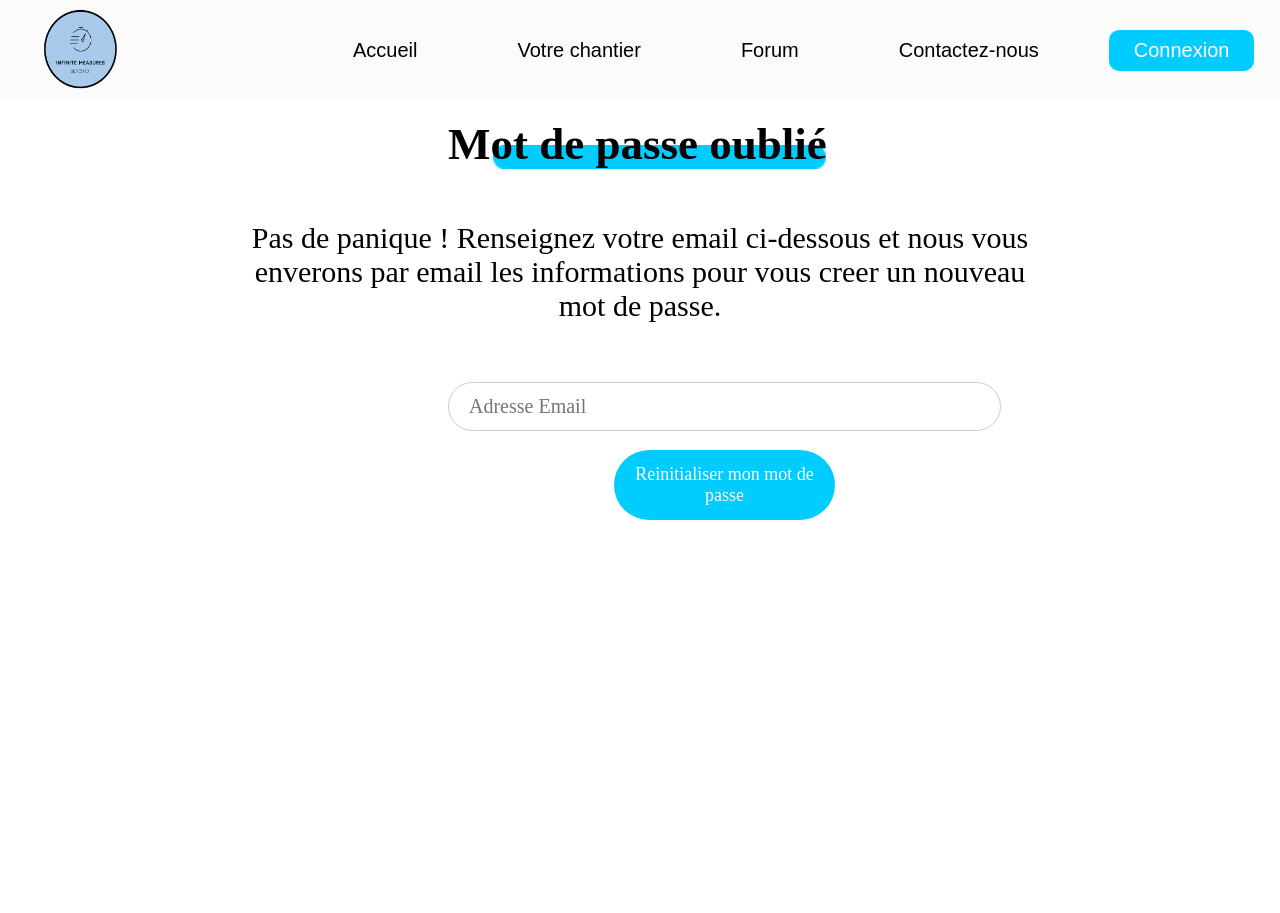
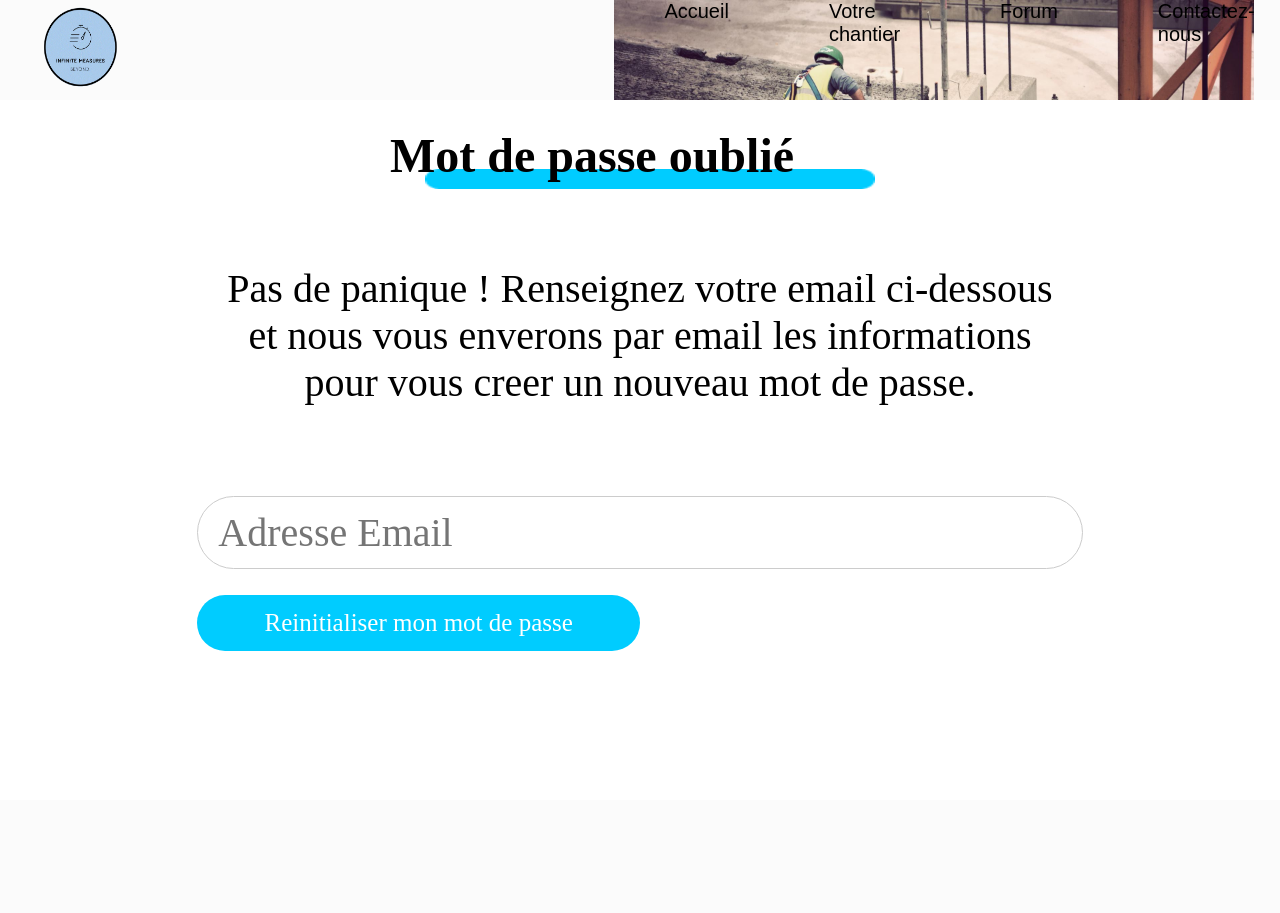
Before and after one commit to LouReyy/appinfo, a PHP site: page /appinfo/edit.php in a window 1280 px wide. After the commit the page ends 651 px from the top, so only its background shows below. Run offline with PHP 8.4, Linux system fonts and the light colour scheme.

Commit message:
modif connexion

```diff
--- a/auth/edit.php
+++ b/auth/edit.php
@@ -9,9 +9,13 @@
 </head>
 <body>
 
+
+
+
         <header>
-        <img src="/appinfo/auth/logo_infinite.png" alt="logo">
-        <nav>
+        <div id ="logoimg">
+            <a  href="/appinfo/homepage/homepage.html"><img src="/appinfo/auth/logo_infinite.png" alt="logo"></a>
+        </div>              <nav id = test >
             <ul class="nav__links">
                 <li><a href="/appinfo/homepage/homepage.html">Accueil</a></li>
                 <li><a href="#">Votre chantier</a></li>
@@ -23,50 +27,65 @@
          </header>
 
         <div id ="container">
+
+            <div class="login-form">
                 <img id = "forme1"src="forme1.png"></img>
                 <h1>Mot de passe oublié</h1>
+            </div>
+
             <p> Pas de panique ! Renseignez votre email ci-dessous et nous vous enverons par email les informations pour vous creer un nouveau mot de passe.</p>
 
             <div class="form-group">
                 <form action="/appinfo/auth/forgot.php" method="POST">
                     <input type="email" name="email" class="form-control" placeholder="Adresse Email" required="required" autocomplete="off">
-
                     <button type="submit" href="edit2.php" class="btn btn-primary btn-block">Reinitialiser mon mot de passe </button>
                  </form>
             </div>
 
         </div>
 
+    </div>
+
     <style>
         #container{
-            text-align: center;
+            justify-content: center;
+            align-items: center;
             position: absolute;
             display: flex;
-            align-items: flex-start;
-            margin-top: 1%;
-            width: 50%;
-            height: 100%;
-            margin-left: 35%;
+            margin-top: 6%;
+            width: 80%;
+            height: 60%;
+            margin-left: 10%;
             flex-direction: column;
         }
 
+        .login-form {
+            position: relative;
+            width: 500px;
+            margin:auto;
+            font-family: "Quicksand";
+        }
+
         h1{
-            text-align: center;
-            margin-top: -8%;
-            font-size: 45px;
+
+        position: relative;
+        font-size: 3em;
+        margin-top:-65px;
+
     }
 
         #forme1{
-            margin-top: 5%;
-            width: 52%;
-            height: 3%;
+            position: relative;
+            width: 450px;
+            height: 20px;
+            margin-top: -500px;
+            margin-left: 7%;
         }
 
         p{
-            position: relative;
-            font-size: 30px;
+
+            font-size: 40px;
             text-align: center;
-            margin-left: -40%;
             padding: 8%;
 
         }
@@ -81,19 +100,20 @@
         }
 
         input[type=text], input[type=email] {
-            font-size: 20px;
+            font-size: 40px;
             width: 100%;
             height: 100%;
             border-radius: 60px;
         }
 
         button[type=submit] {
-            width: 40%;
+            width: 50%;
             height : 8%;
             margin-top: 2%;
             border-radius: 60px ;
-            font-size: 18px;
+            font-size: 25px;
         }
+
 
 
     </style>
--- a/auth/forgot.php
+++ b/auth/forgot.php
@@ -1,4 +1,6 @@
 <?php
+
+
     require_once __DIR__.'/config.php';
 
     if(!empty($_POST['email'])){
@@ -17,14 +19,13 @@
             $insert->execute(array($token_user, $token));
 
             $link = 'http://localhost/appinfo/auth/recover.php?u='.base64_encode($token_user).'&token='.base64_encode($token);
-            echo "$link";
             $headers = 'Content-type: text/html; charset=utf-8'."\r\n";
             $to_email = $email;
             $subject = "Test envoi mail";
             $body = '<a href="'.$link.'">Réinitialise ton email en cliquant ici !</a>';
 
             if (mail($to_email, $subject, $body, $headers)) {
-                echo "Email successfully sent to $to_email...";
+                echo "l'email a bien été envoyé à $to_email...";
             } else {
                 echo "Email sending failed...";
             }
--- a/auth/index.css
+++ b/auth/index.css
@@ -12,8 +12,7 @@ body{
     box-sizing: border-box;
     margin: 0;
     padding: 0;
-  }
-
+}
 
 
 header{
@@ -28,12 +27,25 @@ header{
     z-index: 1;
     }
 
+#logoimg{
+    display: flex;
+    justify-content: flex-start;
+    flex:3
+}
+
 
     header img{  /*taille image logo dans la barre du haut*/
       width: 110px;
       height: 110px;
-      margin-right: auto;
+      margin-left: 0;
       padding: 10px;
+      align-self:baseline;
+
+
+    }
+
+    #test{
+        flex:5
     }
 
     .nav__links a,
@@ -48,7 +60,8 @@ header{
       margin-left: auto;
     }
 
-    .cta{ /*style du texte dans le bouton connexion*/
+    .cta{
+        flex:0.3;/*style du texte dans le bouton connexion*/
       font-family: "Quicksand", sans-serif;
       font-weight: 10;
       font-size: 18px;
@@ -112,7 +125,7 @@ header{
 
 #container{
     position : relative;
-    width:500px;
+    width:700px;
     height: 500px;
     margin:0 auto;
     margin-top:40%;
@@ -158,11 +171,8 @@ h1{
 
 
 
-img[class=logo]{
-    position: absolute;
-    width: 30%;
-    margin-top: 0%;
-    margin-left : 0%;
+h2{
+    font-size: 40px;
 }
 
 #form-group {
@@ -177,31 +187,34 @@ img[class=logo]{
 
 
 input[type=text], input[type=email] {
+    font-size: 30px;
     width: 100%;
     padding: 12px 20px;
     margin: 8px 0;
     display: inline-block;
     border: 1px solid #ccc;
     box-sizing: border-box;
-    border-radius: 15px;
+    border-radius: 25px;
     font-family: "Quicksand";
 
 }
 
 
 input[type=text], input[type=password] {
+    font-size: 30px;
     width: 100%;
     padding: 12px 20px;
     margin: 8px 0;
     display: inline-block;
     border: 1px solid #ccc;
     box-sizing: border-box;
-    border-radius: 15px;
+    border-radius: 25px;
     font-family: "Quicksand";
 }
 
 
 button[type=submit] {
+    font-size: 30px;
     background-color: #00ccff;
     color: white;
     padding: 14px 20px;
@@ -209,9 +222,8 @@ button[type=submit] {
     border: none;
     cursor: pointer;
     width: 100%;
-    border-radius: 15px;
+    border-radius: 25px;
     font-family: "Quicksand";
-    font-size: 18px;
 }
 
 button[type=submit]:hover {
@@ -229,12 +241,13 @@ button[type=submit]:hover {
     border: none;
     cursor: pointer;
     width: 48%;
-    border-radius: 15px;
+    border-radius: 25px;
     font-family: "Quicksand";
     text-align: center;
     display: inline-block;
     text-decoration: none;
     color: white;
+    font-size: 30px;
 
 }
 
@@ -253,13 +266,14 @@ button[type=submit]:hover {
     border: none;
     cursor: pointer;
     width: 48%;
-    border-radius: 15px;
+    border-radius: 25px;
     font-family: "Quicksand";
     text-align: center;
     margin-left:52%;
     display: inline-block;
     text-decoration: none;
     color: white;
+    font-size: 30px;
 }
 
 
@@ -270,13 +284,9 @@ button[type=submit]:hover {
 
 @media screen and (max-width: 1000px){
 
-    .nav__links
-     {  /* style des barres du menu */
-        background: no-repeat url "home.png")
-
-
-
-
+    #container1{
+        display:block;
+    }
 
     img[class=logo]{
         position: absolute;
@@ -297,7 +307,7 @@ button[type=submit]:hover {
 
     #test{
 
-        position: fixed;
+        position: absolute;
         width : 100%;
         height: 100%;
         background: url(background.jpg);
--- a/auth/password_change_post.php
+++ b/auth/password_change_post.php
@@ -21,6 +21,8 @@
                     $delete->execute(array($token));
 
                     echo "Le mot de passe a bien été modifie";
+                    header('Location: /appinfo/auth/index.php');
+
                 }else{
                     echo "Les mots de passes ne sont pas identiques";
                 }
--- a/homepage/homepage.html
+++ b/homepage/homepage.html
@@ -9,7 +9,9 @@
 </head>
 <body>
         <header>
-         <img src="/appinfo/auth/logo_infinite.png" alt="logo">
+            <div id ="logoimg">
+            <a  href="/appinfo/homepage/homepage.html"><img src="/appinfo/auth/logo_infinite.png" alt="logo"></a>
+        </div>
             <nav>
                 <ul class="nav__links">
                     <li><a href="/appinfo/homepage/homepage.html">Accueil</a></li>
```
Also changed, not shown: auth/index.HTML (deleted, +0 -108 lines), auth/index.js (added, +19 -0 lines), auth/index.php (+6 -2 lines), auth/inscription.php (+31 -35 lines), auth/password_change.php (+54 -49 lines), homepage/homepage.css (+13 -1 lines). Lines whose indentation alone changed are shown as unchanged.
